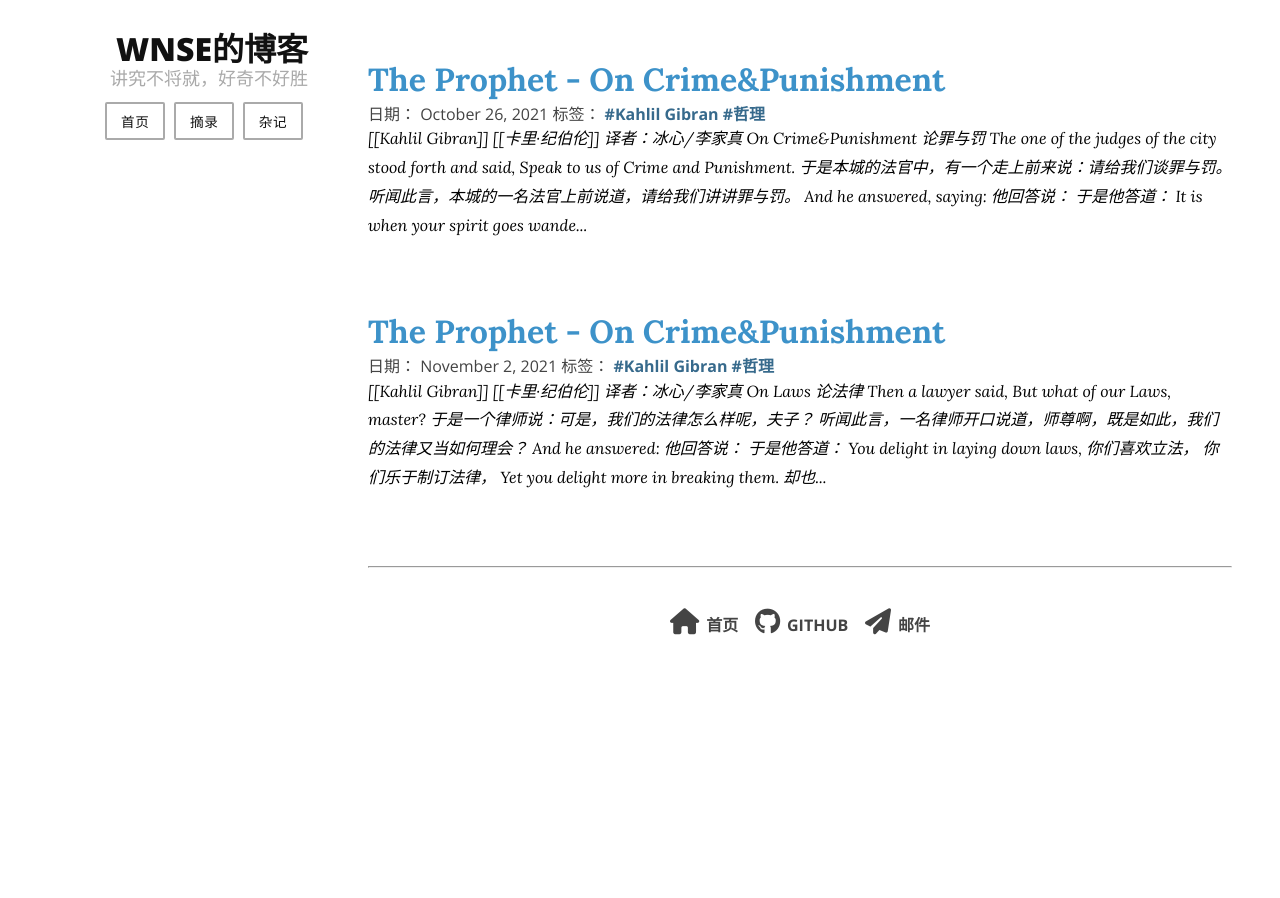
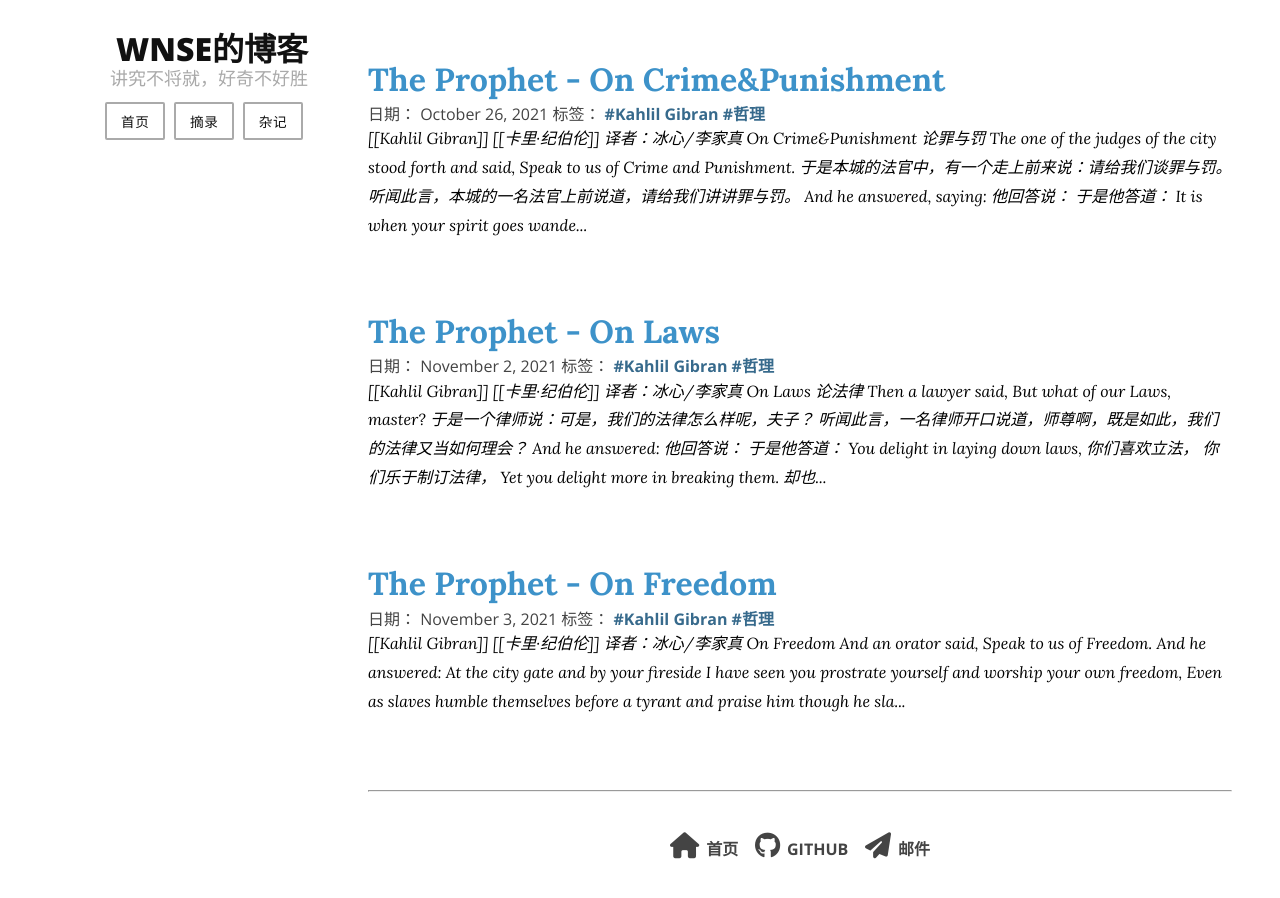
Before and after one commit to wnse/wnse.github.io, a Jekyll site: the page built from _pages/notes.md, in a window 1280 px wide and 900 px high, scrolled down 3097 px. Built offline with Jekyll 4.4.1, drawn with Linux system fonts in a browser that asks for light colours; nearby versions of some CDN libraries; before the commit the page ends 3773 px from its top, so only the background shows below that.

Commit message:
vault backup: 2021-11-03 17:13:00

```diff
--- /dev/null
+++ b/_notes/The-Prophet-On-Freedom.md
@@ -0,0 +1,23 @@
+---
+title: The Prophet - On Freedom
+date: 2021-11-03
+tags:
+- Kahlil Gibran
+- 哲理
+categories:
+- 散文
+modified_date:
+---
+
+[[Kahlil Gibran]] [[卡里·纪伯伦]]
+译者：冰心/李家真
+
+On Freedom
+
+And an orator said, Speak to us of Freedom.
+
+And he answered:
+
+At the city gate and by your fireside I have seen you prostrate yourself and worship your own freedom,
+
+Even as slaves humble themselves before a tyrant and praise him though he slays them.
--- a/_notes/The-Prophet-On-Laws.md
+++ b/_notes/The-Prophet-On-Laws.md
@@ -1,5 +1,5 @@
 ---
-title: The Prophet - On Crime&Punishment
+title: The Prophet - On Laws
 date: 2021-11-02
 tags:
 - Kahlil Gibran
```
